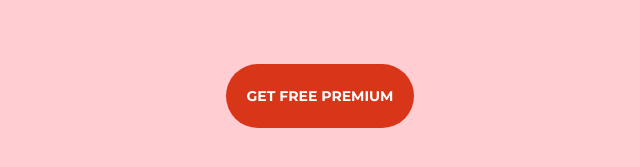
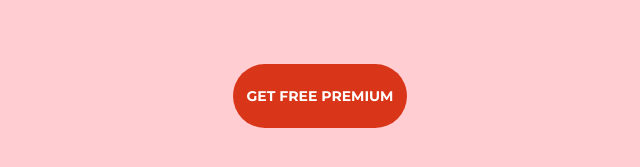
Before and after one commit to TechMaxTro/meme, a plain HTML site: page index.html in a window 1280 px wide. Shown: the part 421-588 px from the top of the page, 320-960 px from the left. Drawn offline with Linux system fonts and the light colour scheme.

Commit message:
Update style.css

```diff
--- a/style.css
+++ b/style.css
@@ -33,7 +33,7 @@ h1 span{
     background-color: rgb(216, 53, 25);
     border-radius: 500px;
     color: white;
-    padding: 23px 21px;
+    padding: 23px 14px;
     text-align: center;
     font-weight: 700;
     font-family: 'Montserrat', sans-serif;
```
